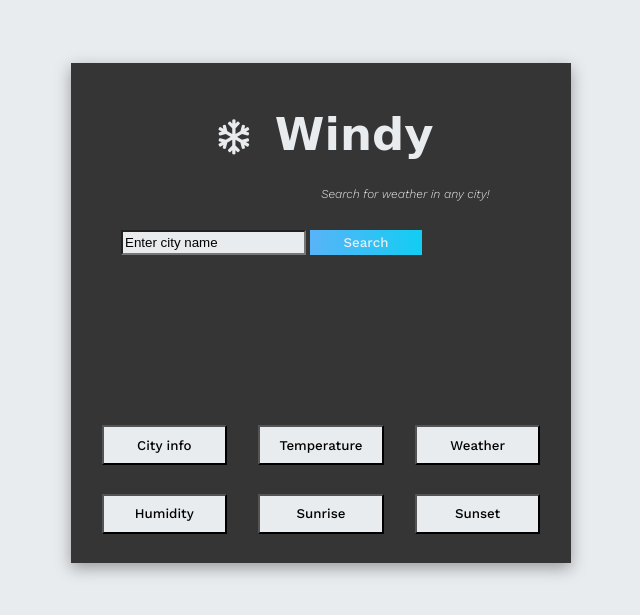
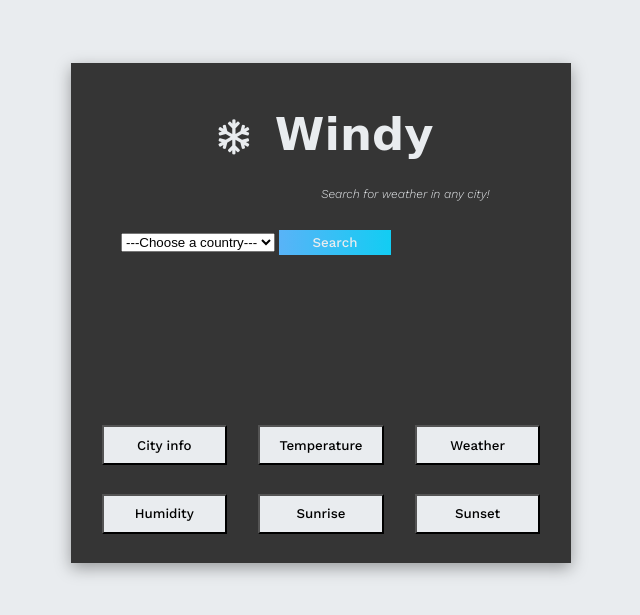
Before and after one commit to afreimanis1991/DialogsAB_JS, a plain HTML site: page Projecttest/Windy-main/index.html in a window 1280 px wide. Shown: the part 137-752 px from the top of the page, without its empty margins (319-959 px from the left). Drawn offline with nearby package versions, Linux system fonts and the light colour scheme; a web font is replaced by a local one.

Commit message:
dorpdown menu

```diff
--- a/Projecttest/Windy-main/index.html
+++ b/Projecttest/Windy-main/index.html
@@ -14,7 +14,9 @@
     <link rel="stylesheet" href="css/style.css" />
 
     <title>Whats the waether like?</title>
+
   </head>
+
   <body>
     <div class="container--start">
       <div class="header">
@@ -23,8 +25,18 @@
       </div>
 
       <form id="form">
-        <input type="text" id="city" placeholder="Enter city name" />
-        <button id="btn-form">Search</button>
+        <!-- <input type="text" id="city" placeholder="Enter city name" /> -->
+        <select id = "myList" >
+          <option> ---Choose a country--- </option>
+          <option> Riga </option>
+          <option> London </option>
+          <option> Ogre </option>
+          <option> Tallinn </option>
+          <option> Vilnius </option>
+          <option> Warsaw </option>
+
+          </select>
+          <button id="btn-form">Search</button>
       </form>
       <div class="tab-container">
         <button class="tab-button" data-tab="1">City info</button>
--- a/Projecttest/Windy-main/js/script.js
+++ b/Projecttest/Windy-main/js/script.js
@@ -1,7 +1,7 @@
 import { renderData } from "./ui.mjs";
 //To make it work you will need your own API key get it from https://openweathermap.org/
 const apiKey = `5ef9cfbaaf817a372e57933f6f55cb53`;
-const inputField = document.querySelector(`#city`);
+const inputField = document.querySelector(`#myList`);
 const btnForm = document.querySelector(`#btn-form`);
 const cityNames = document.querySelector(`#cityName`);
 const temp = document.querySelector(`#temp`);
@@ -34,6 +34,7 @@ tabContainer.addEventListener(`click`, (e) => {
   document
     .querySelector(`.tab-content-${clicked.dataset.tab}`)
     .classList.add(`content-active`);
+
 });
 
 btnForm.addEventListener(`click`, (e) => {
@@ -45,5 +46,14 @@ btnForm.addEventListener(`click`, (e) => {
   ids.forEach((curr) => curr.classList.remove(`content-active`));
   tabBtn[0].classList.add(`active-tab`);
   cityNames.classList.add(`content-active`);
-  inputField.value = " ";
+  // inputField.value = " ";
 });
+
+
+
+// Drop down menu
+
+function favTutorial() {
+  var mylist = document.getElementById("myList");
+  // document.getElementById("favourite").value = mylist.options[mylist.selectedIndex].text;
+  }
```
